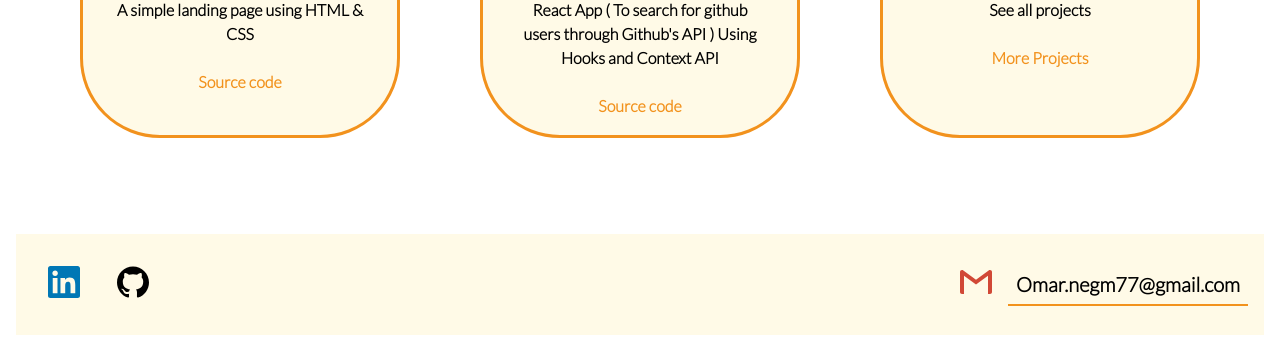
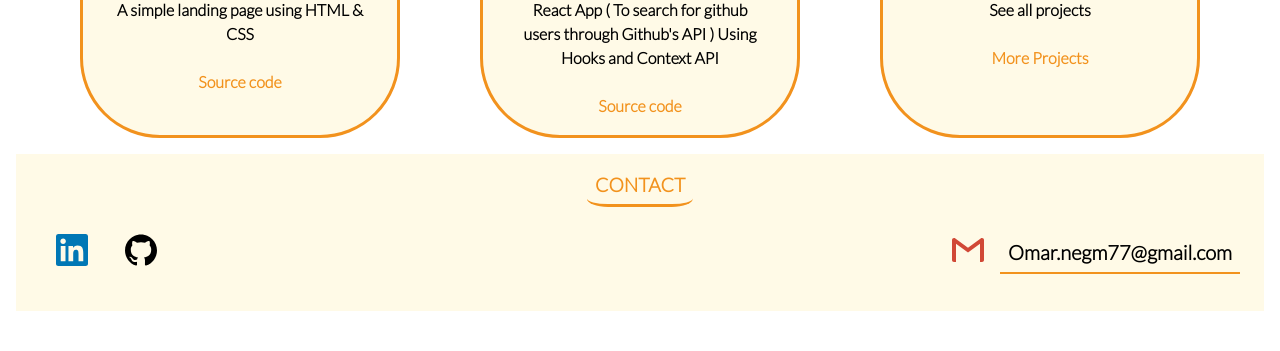
Before and after one commit to Omar-Negm77/My-Personal-portfolio, a website: page index.html in a window 1280 px wide. Shown: the part 2052-2403 px from the top of the page. After the commit the page ends 2379 px from the top, so only its background shows below. Drawn offline with Linux system fonts and the light colour scheme.

Commit message:
update contact section

```diff
--- a/index.html
+++ b/index.html
@@ -256,7 +256,9 @@
 		</section>
 
 		<!-- Contact section -->
-		<section id="contactSec" class="contact">
+		<section id="contactSec">
+			<h3 class="contact-header">Contact</h3>
+			<div class="contact">
 				<div class="contact__social">
 					<a
 						target="_blank"
@@ -290,6 +292,7 @@
 					</a>
 					<p>Omar.negm77@gmail.com</p>
 				</div>
+			</div>
 		</section>
 		<script src="main.js"></script>
 	</body>
--- a/sass/main.scss
+++ b/sass/main.scss
@@ -352,13 +352,30 @@ body {
 /////////////////////////////
 /// Contact section
 
+#contactSec {
+	background-color: $secondary-color;
+}
+
+.contact-header {
+	font-size: 1.2rem;
+	text-align: center;
+	margin-top: 1.5rem;
+	color: $primary-color;
+	text-transform: uppercase;
+	border-bottom: 3px solid $primary-color;
+	border-radius: 20%;
+	position: absolute;
+	left: 50%;
+	transform: translate(-50%, -50%);
+}
 .contact {
-	margin-top: 5rem;
+	margin-top: 2.5rem;
 	background-color: $secondary-color;
 	display: flex;
 	justify-content: space-between;
 	align-items: center;
 	font-size: 1.5rem;
+
 	@media screen and (max-width: 480px) {
 		justify-content: center;
 	}
```
Also changed, not shown: css/style.css. Lines whose indentation alone changed are shown as unchanged.
